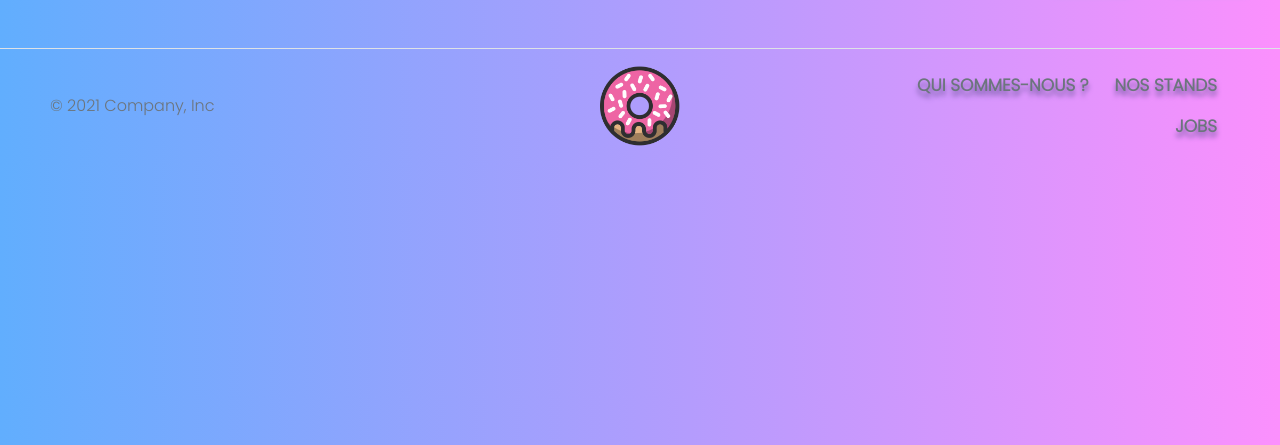
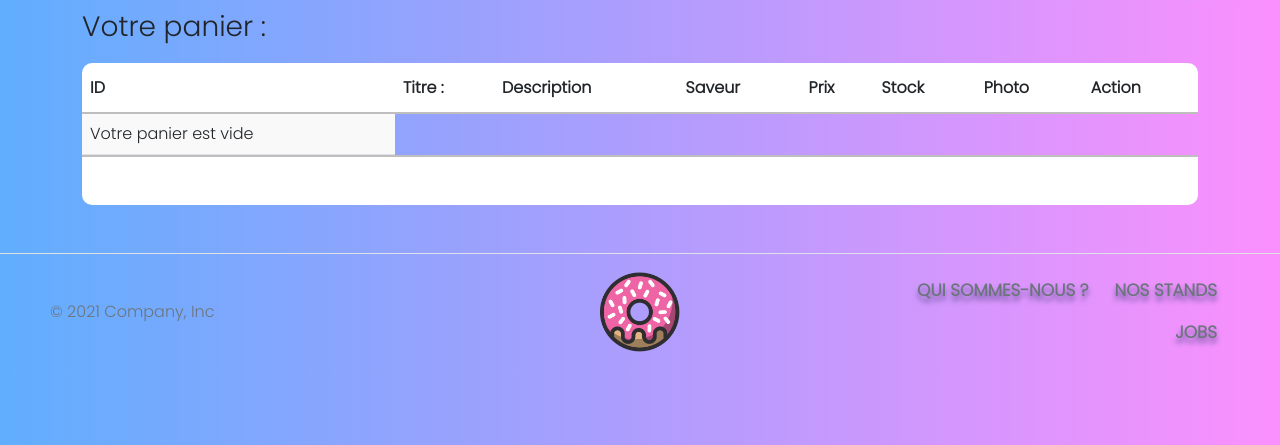
Before and after one commit to GregoireBa/DonutsV1, a Symfony app: template templates/front/cart_user.html.twig in a window 1280 px wide. Shown: the part 69-514 px from the top of the page. Run offline with Twig, Linux system fonts and the light colour scheme; the template is opened without the code that fills it, so the values that code supplies are empty; some libraries are stand-ins or nearby versions.

Commit message:
panier pas finis

```diff
--- a/templates/front/cart_user.html.twig
+++ b/templates/front/cart_user.html.twig
@@ -1,7 +1,52 @@
 {% extends 'base.html.twig' %}
 
-{% block title %}Hello FrontCartController!{% endblock %}
+{% block title %}Hello FrontCartController!
+{% endblock %}
 
 {% block body %}
+	<div class="container">
+		<H3>Votre panier :</H3>
+	</div>
+	<div class="container">
 
+		<table class="table">
+			<thead class="tab-thead">
+				<tr>
+					<th class="br-thead-left" scope="col">ID</th>
+					<th scope="col">Titre :</th>
+					<th scope="col">Description</th>
+					<th scope="col">Saveur</th>
+					<th scope="col">Prix</th>
+					<th scope="col">Stock</th>
+					<th scope="col">Photo</th>
+					<th class="br-thead-right" scope="col">Action</th>
+				</tr>
+			</thead>
+			<tbody class="tab-tbody">
+				{% for element in dataPanier %}
+					<tr>
+						<th scope="row">{{element.produit.id}}</th>
+						<td>{{element.produit.titre}}</td>
+						<td>{{element.produit.description}}</td>
+						<td>{{element.produit.saveur}}</td>
+						<img src="{{ asset("media/" ~ element.donut.photo) }}" alt="donuts">
+						<td>{{element.produit.prix}}</td>
+						<td>{{element.quantite}}</td>
+						<td>
+							<a class="btn-action" href="#">
+								<i class="fa-solid fa-trash-can"></i>
+							</a>
+						</td>
+					</tr>
+				{% else %}
+					<tr>
+						<td>Votre panier est vide</td>
+					</tr>
+
+				{% endfor %}
+			</tbody>
+		</table>
+		<div class="footer-tab"></div>
+	</div>
+	{{dump()}}
 {% endblock %}
--- a/templates/home.html.twig
+++ b/templates/home.html.twig
@@ -13,7 +13,7 @@
 
 						<img src="{{ asset("media/" ~ donut.photo) }}" alt="donuts">
 
-						<a href="{{path("card_add",{id: donut.id})}}" class="btn-commande">Commander</a>
+						<a href="{{path("cart_add",{id: donut.id})}}" class="btn-commande">Commander</a>
 						<p>{{donut.description}}</p>
 					</div>
 				</div>
```
Also changed, not shown: src/Controller/Front/FrontCartController.php (+20 -6 lines).
